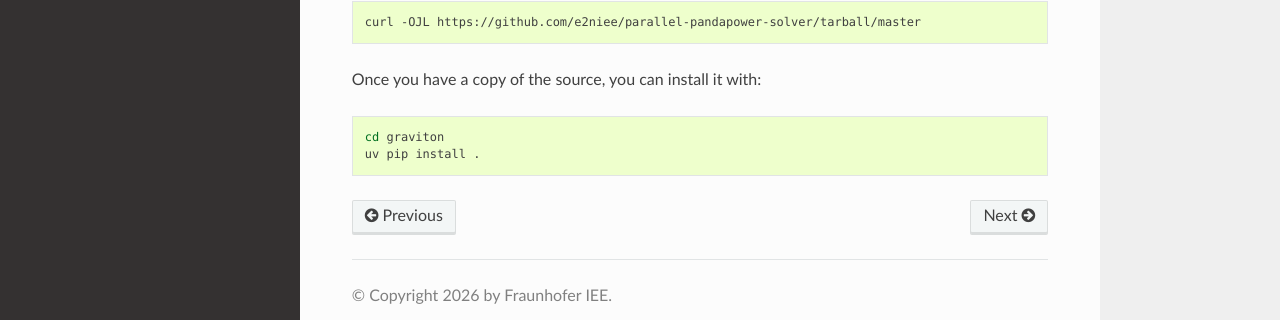
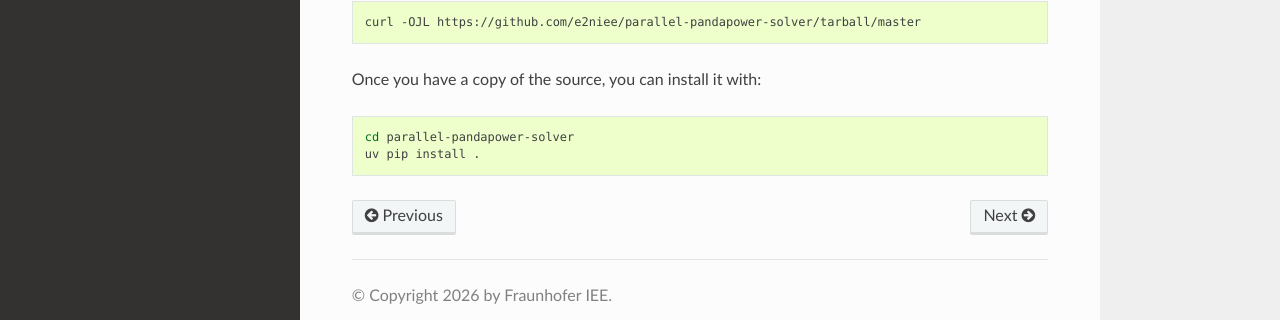
Before and after one commit to e2nIEE/parallel-pandapower-solver, a Sphinx documentation site: the page built from docs/installation.rst, in a window 1280 px wide and 1077 px high. Shown: the part 712-1032 px from the top of the window. Built offline with Sphinx 7.4.7 and the Read the Docs theme 3.1.0, drawn with Linux system fonts in a browser that asks for light colours.

Commit message:
remove incorrect name

```diff
--- a/docs/installation.rst
+++ b/docs/installation.rst
@@ -41,5 +41,5 @@ Once you have a copy of the source, you can install it with:
 
 .. code-block:: sh
 
-    cd graviton
+    cd parallel-pandapower-solver
     uv pip install .
```
Also changed, not shown: 1 other file.
